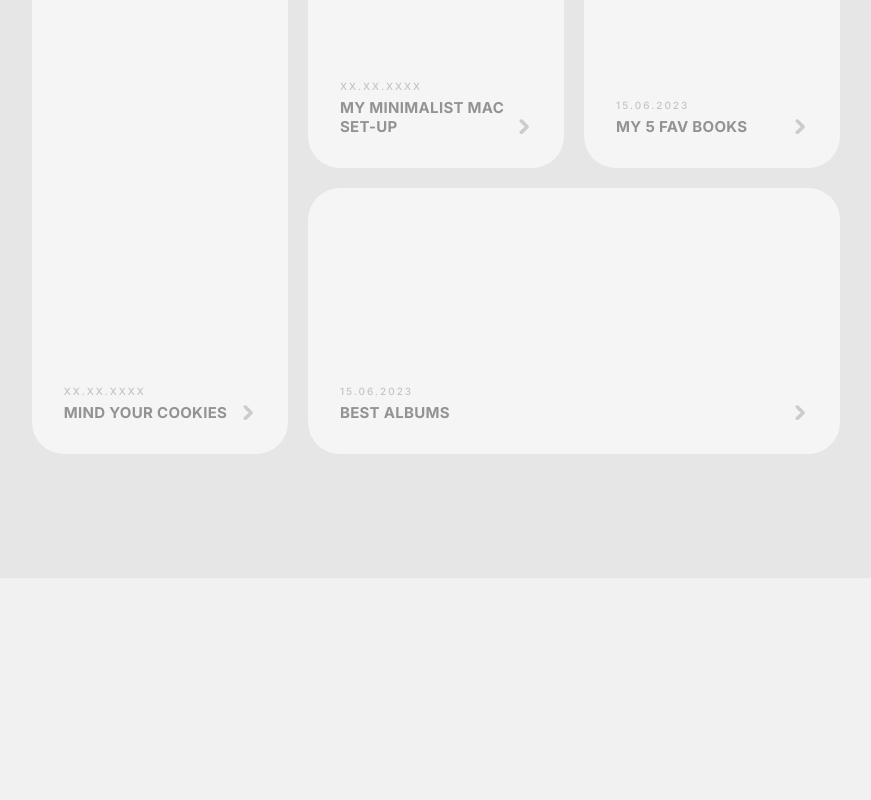
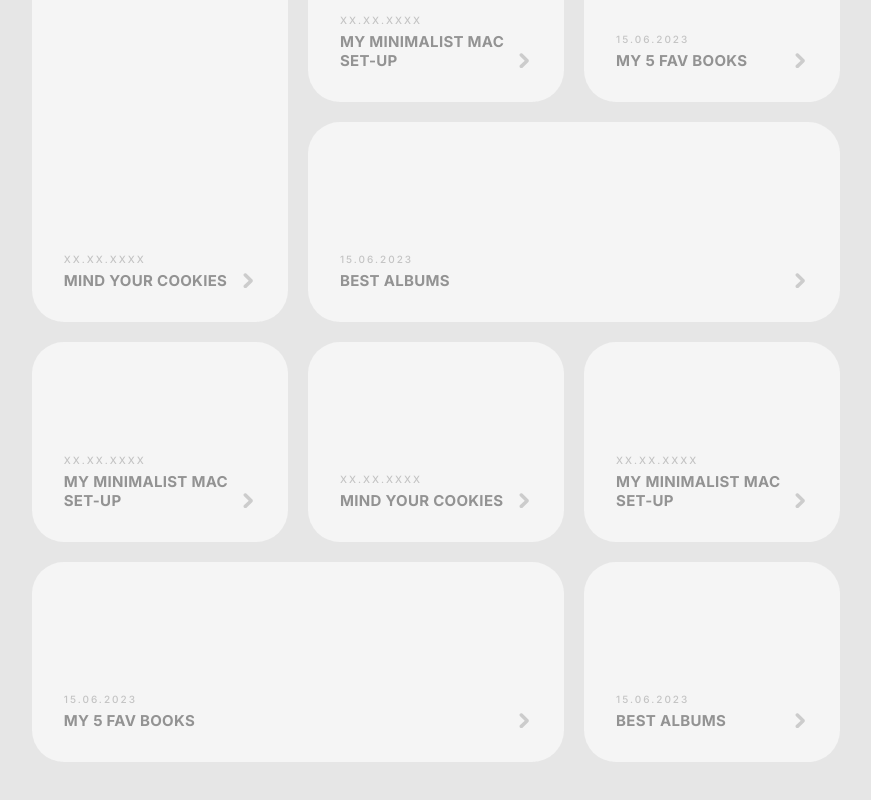
Before and after one commit to aeonyuonmiller/folioz, a Next.js app: page / in a window 1280 px wide. Shown: the part 902-1702 px from the top of the page, without its empty margins (204-1075 px from the left). Before the commit the page ends 1480 px from the top, so only its background shows below. Built offline with nearby package versions, Linux system fonts and the light colour scheme.

Commit message:
added card-components for future situation

```diff
--- a/src/app/page.js
+++ b/src/app/page.js
@@ -16,6 +16,12 @@ export default function Home() {
     <motion.div className='glas' initial={{y: "10vh", opacity: 0}} animate={{y: "0vh", opacity: 1}} transition={{duration: .4, ease: [.3,0,.2,1.01], delay: 1 }}>
       <h5>View works</h5>
       <div className="card-grid">
+        <Card title="Mind your cookies" date="xx.xx.xxxx" />
+        <Card title="my minimalist mac set-up" date="xx.xx.xxxx" />
+        <Card title="My 5 fav books" date="15.06.2023" />
+        <Card title="Best albums" date="15.06.2023" />
+
+        <Card title="my minimalist mac set-up" date="xx.xx.xxxx" />
         <Card title="Mind your cookies" date="xx.xx.xxxx" />
         <Card title="my minimalist mac set-up" date="xx.xx.xxxx" />
         <Card title="My 5 fav books" date="15.06.2023" />
```
